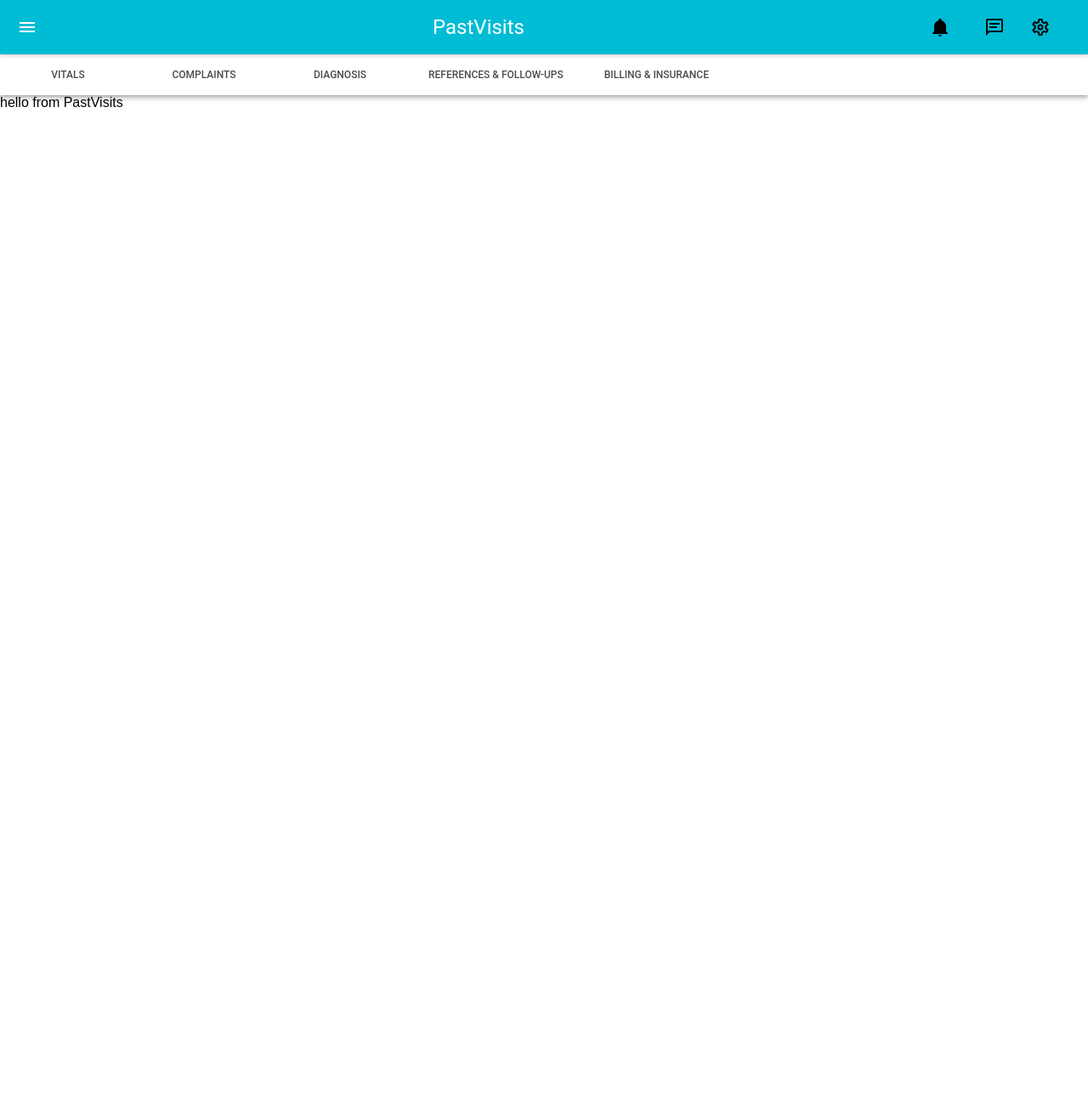
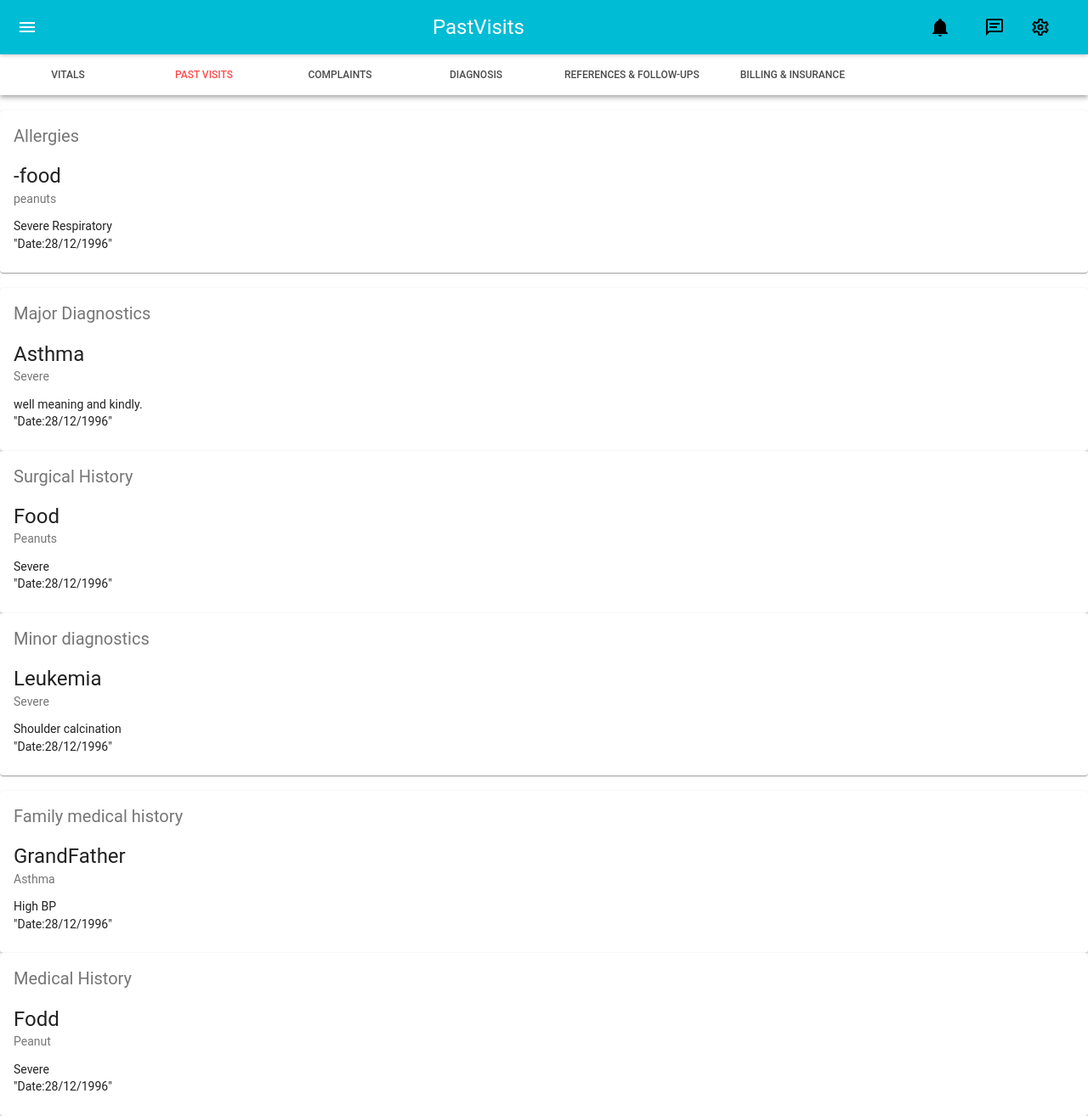
Before and after one commit to rocknegi/React, a React (Create React App) app: page /dashboard/PastVisits in a window 1280 px wide. Shown: the whole page at 85% size. Before the commit the page ends 800 px from the top, so only its background shows below. Built offline with nearby package versions, Linux system fonts and the light colour scheme; the HTML template or start-up script is replaced by a standard one.

Commit message:
add Past Visits tab

```diff
--- a/src/Dashboard/Diagnosis/DiagnosisHeader.js
+++ b/src/Dashboard/Diagnosis/DiagnosisHeader.js
@@ -44,13 +44,19 @@ class DiagnosisHeader extends React.Component {
                             <NavLink style={style.nav} activeStyle={style.active} to="/dashboard/Diagnosis">
                                 <Tab label="Vitals" style={style.tab}/>
                             </NavLink>
-
+                            <NavLink
+                                style={style.nav}
+                                activeStyle={style.active}
+                                to="/dashboard/PastVisits">
+                                <Tab label="Past Visits" style={style.tab}/>
+                            </NavLink>
                             <NavLink
                                 style={style.nav}
                                 activeStyle={style.active}
                                 to="/dashboard/Complaints">
                                 <Tab label="Complaints" style={style.tab}/>
                             </NavLink>
+
                             <NavLink
                                 style={style.nav}
                                 activeStyle={style.active}
--- a/src/Dashboard/Diagnosis/PastVisits.js
+++ b/src/Dashboard/Diagnosis/PastVisits.js
@@ -1,15 +1,166 @@
 import React, {Component} from 'react';
 import Header from '../Header/Header'
 import DiagnosisHeader from './DiagnosisHeader';
-
+import Card from '@material-ui/core/Card';
+import CardActions from '@material-ui/core/CardActions';
+import CardContent from '@material-ui/core/CardContent';
+import Button from '@material-ui/core/Button';
+import Typography from '@material-ui/core/Typography'
 class PastVisits extends Component {
 
     render() {
+        const styles = {
+            card: {
+                minWidth: 275
+            },
+            title: {
+                marginBottom: 16,
+                fontSize: 20
+            },
+            pos: {
+                marginBottom: 12
+            }
+        };
         return (
             <div>
                 <Header headerName="PastVisits"/>
-                <DiagnosisHeader />
-                hello from PastVisits
+                <DiagnosisHeader/>
+                <br/>
+                <div className="contianer">
+                    <div className="row">
+                        <div className="col-md-3">
+                            <Card className={styles.card}>
+                                <CardContent>
+                                    <Typography style={styles.title} color="textSecondary">
+                                        Allergies
+                                    </Typography>
+                                    <Typography variant="headline" component="h2">
+                                        -food
+                                    </Typography>
+                                    <Typography style={styles.pos} color="textSecondary">
+                                        peanuts
+                                    </Typography>
+                                    <Typography component="p">
+                                        Severe Respiratory
+                                        <br/> {'"Date:28/12/1996"'}
+                                    </Typography>
+                                </CardContent>
+
+                            </Card>
+                            <br/>
+
+                        </div>
+
+                        <div className="col-md-3">
+                            <Card className={styles.card}>
+                                <CardContent>
+                                    <Typography style={styles.title} color="textSecondary">
+                                        Major Diagnostics
+                                    </Typography>
+                                    <Typography variant="headline" component="h2">
+                                        Asthma
+                                    </Typography>
+                                    <Typography style={styles.pos} color="textSecondary">
+                                        Severe
+                                    </Typography>
+                                    <Typography component="p">
+                                        well meaning and kindly.
+                                        <br/> {'"Date:28/12/1996"'}
+                                    </Typography>
+                                </CardContent>
+
+                            </Card>
+                        </div>
+                        <div className="col-md-3">
+                            <Card className={styles.card}>
+                                <CardContent>
+                                    <Typography style={styles.title} color="textSecondary">
+                                        Surgical History
+                                    </Typography>
+                                    <Typography variant="headline" component="h2">
+                                        Food
+                                    </Typography>
+                                    <Typography style={styles.pos} color="textSecondary">
+                                        Peanuts
+                                    </Typography>
+                                    <Typography component="p">
+                                        Severe
+                                        <br/> {'"Date:28/12/1996"'}
+                                    </Typography>
+                                </CardContent>
+
+                            </Card>
+                        </div>
+
+                    </div>
+                    <div className="row">
+                        <div className="col-md-3">
+                            <Card className={styles.card}>
+                                <CardContent>
+                                    <Typography style={styles.title} color="textSecondary">
+                                        Minor diagnostics
+                                    </Typography>
+                                    <Typography variant="headline" component="h2">
+                                        Leukemia
+                                    </Typography>
+                                    <Typography style={styles.pos} color="textSecondary">
+                                        Severe
+                                    </Typography>
+                                    <Typography component="p">
+                                        Shoulder calcination
+                                        <br/> {'"Date:28/12/1996"'}
+                                    </Typography>
+                                </CardContent>
+
+                            </Card>
+                            <br/>
+
+                        </div>
+
+                        <div className="col-md-3">
+                            <Card className={styles.card}>
+                                <CardContent>
+                                    <Typography style={styles.title} color="textSecondary">
+                                        Family medical history
+                                    </Typography>
+                                    <Typography variant="headline" component="h2">
+                                        GrandFather
+                                    </Typography>
+                                    <Typography style={styles.pos} color="textSecondary">
+                                        Asthma
+                                    </Typography>
+                                    <Typography component="p">
+                                        High BP
+                                        <br/> {'"Date:28/12/1996"'}
+                                    </Typography>
+                                </CardContent>
+
+                            </Card>
+                        </div>
+                        <div className="col-md-3">
+                            <Card className={styles.card}>
+                                <CardContent>
+                                    <Typography style={styles.title} color="textSecondary">
+                                        Medical History
+                                    </Typography>
+                                    <Typography variant="headline" component="h2">
+                                        Fodd
+                                    </Typography>
+                                    <Typography style={styles.pos} color="textSecondary">
+                                        Peanut
+                                    </Typography>
+                                    <Typography component="p">
+                                        Severe
+                                        <br/> {'"Date:28/12/1996"'}
+                                    </Typography>
+                                </CardContent>
+
+                            </Card>
+                        </div>
+
+                    </div>
+                </div>
+
             </div>
         );
     }
```
